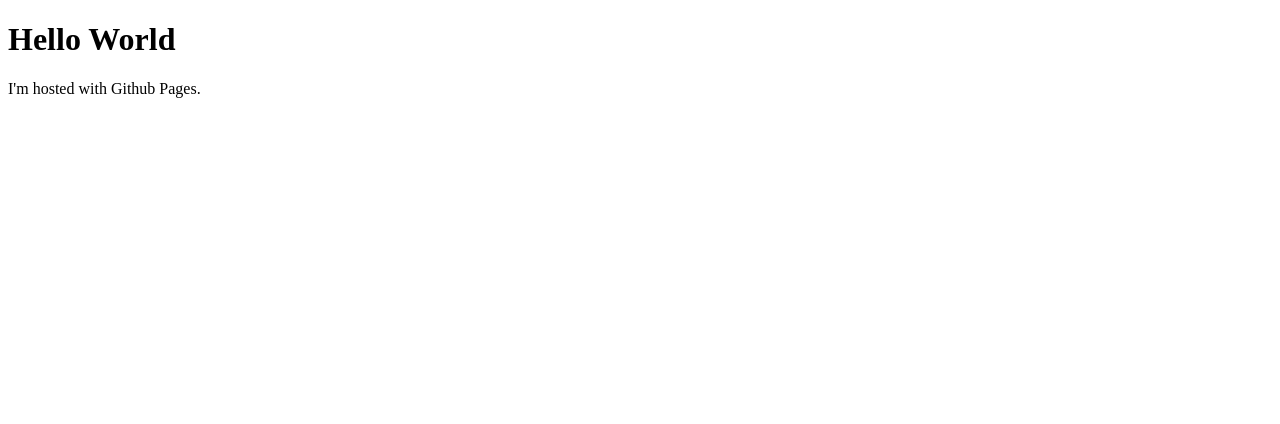
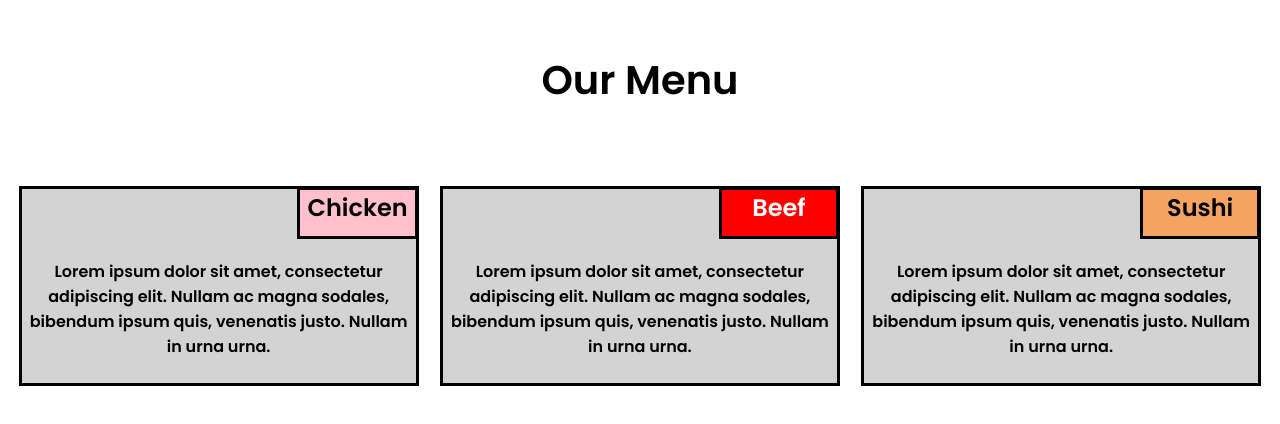
Before and after one commit to srijan1400/Coursera-Assigments, a plain HTML site: page index.html in a window 1280 px wide. Drawn offline with Linux system fonts and the light colour scheme.

Commit message:
Update index.html

```diff
--- a/index.html
+++ b/index.html
@@ -1,7 +1,17 @@
-<!DOCTYPE html>
 <html>
+    <head>
+        <title>Project_1</title>
+        <link rel="stylesheet" href="style.css">
+        <link href="https://fonts.googleapis.com/css2?family=Poppins:wght@600&display=swap" rel="stylesheet">
+        <meta name="viewport" content="width=device-width, initial-scale=1">
+    </head>
 <body>
-<h1> Hello World</h1>
-<p> I'm hosted with Github Pages.</p>
+    <div class="Menu">Our Menu</div>
+    <div class="row">
+        <div class="col-lg-3 col-md-1"><p><span class="Chicken">Chicken <br><br><br></span>Lorem ipsum dolor sit amet, consectetur adipiscing elit. Nullam ac magna sodales, bibendum ipsum quis, venenatis justo. Nullam in urna urna.</p></div>
+        <div class="col-lg-3 col-md-1"><p><span class="Beef">Beef <br><br></span>Lorem ipsum dolor sit amet, consectetur adipiscing elit. Nullam ac magna sodales, bibendum ipsum quis, venenatis justo. Nullam in urna urna.</p></div>
+        <div class="col-lg-3 col-md-3"><p><span class="Sushi"> Sushi <br><br></span>Lorem ipsum dolor sit amet, consectetur adipiscing elit. Nullam ac magna sodales, bibendum ipsum quis, venenatis justo. Nullam in urna urna.</p></div>
+    </div>
+
 </body>
 </html>
```
